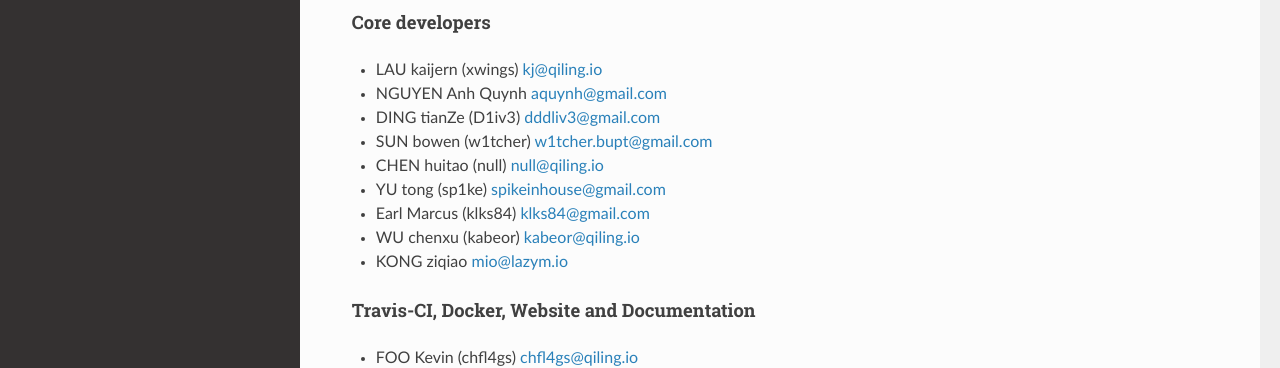
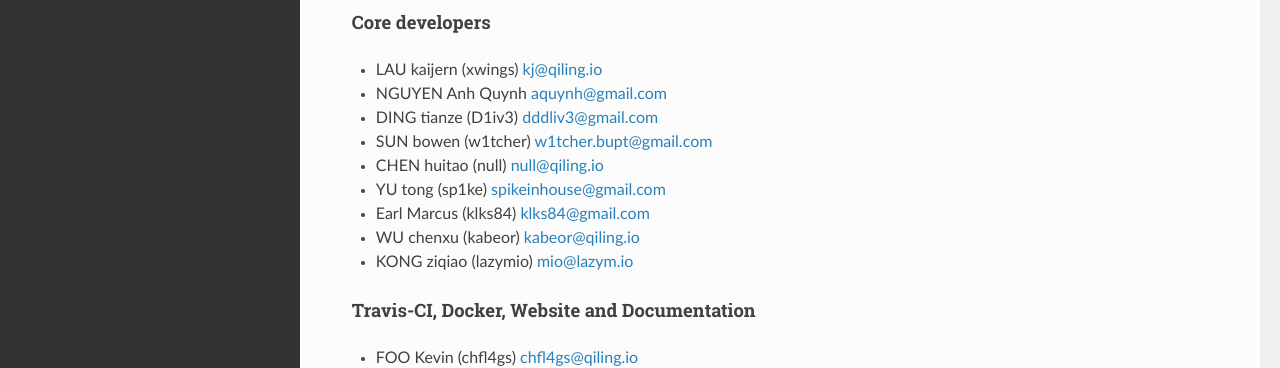
Before and after one commit to qilingframework/rtfd.io, an MkDocs documentation site: the page built from docs/index.md, in a window 1280 px wide and 1364 px high. Shown: the part 841-1209 px from the top of the window. Built offline with MkDocs 1.6.1, drawn with Linux system fonts in a browser that asks for light colours; nearby versions of some CDN libraries.

Commit message:
Update index.md

```diff
--- a/docs/index.md
+++ b/docs/index.md
@@ -29,13 +29,13 @@ This project is released and distributed under [free software license GPLv2](htt
 
 - LAU kaijern (xwings) <kj@qiling.io>
 - NGUYEN Anh Quynh <aquynh@gmail.com>
-- DING tianZe (D1iv3) <dddliv3@gmail.com>
+- DING tianze (D1iv3) <dddliv3@gmail.com>
 - SUN bowen (w1tcher) <w1tcher.bupt@gmail.com>
 - CHEN huitao (null) <null@qiling.io>
 - YU tong (sp1ke) <spikeinhouse@gmail.com>
 - Earl Marcus (klks84) <klks84@gmail.com>
 - WU chenxu (kabeor) <kabeor@qiling.io>
-- KONG ziqiao <mio@lazym.io>
+- KONG ziqiao (lazymio) <mio@lazym.io>
 
 #### Travis-CI, Docker, Website and Documentation
 
```
